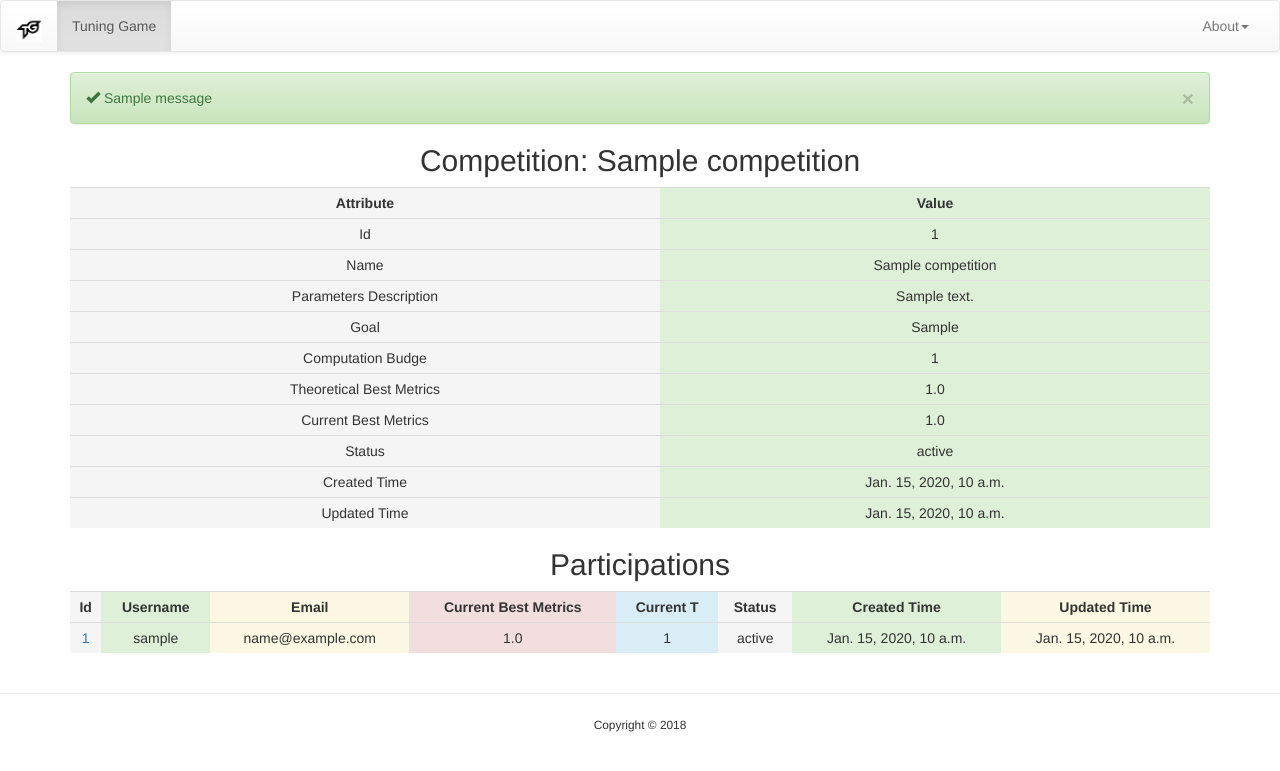
After one commit to tobegit3hub/tuning_game, a Django app: template dashboard/templates/competition_detail.html in a window 1280 px wide. The commit adds this page. Shown: the top 771 px of the page. Run offline with Django 3.2, Linux system fonts and the light colour scheme; the template is opened without the code that fills it: values that come from a table or form of the project are taken from there, others are empty; tables that the repository leaves empty hold one stand-in row (values such as "Sample post"); one stand-in notice (Sample message) is shown; some libraries are stand-ins or nearby versions.

Commit message:
Implement competition detail page

```diff
--- /dev/null
+++ b/dashboard/templates/competition_detail.html
@@ -0,0 +1,110 @@
+{% include "header.html" %}
+
+<div class="container">
+
+    {% if messages %}
+    {% for message in messages %}
+    <div class="alert alert-success">
+        <button type="button" class="close" data-dismiss="alert" aria-hidden="true">×</button>
+        <span class="glyphicon glyphicon-ok"></span> {{ message }}
+    </div>
+    {% endfor %}
+    {% endif %}
+
+    <div id="study">
+        <div align="center">
+            <h2> Competition: {{ competition.name }} </h2>
+        </div>
+
+        <table class="table table-striped table-hover table-condensed">
+            <th class="text-center active">Attribute</th>
+            <th class="text-center success">Value</th>
+
+            <tr>
+                <td class="text-center active">Id</td>
+                <td class="text-center success">{{ competition.id }}</td>
+            </tr>
+            <tr>
+                <td class="text-center active">Name</td>
+                <td class="text-center success">{{ competition.name }}</td>
+            </tr>
+            <tr>
+                <td class="text-center active">Parameters Description</td>
+                <td class="text-center success">{{ competition.parameters_description }}</td>
+            </tr>
+            <tr>
+                <td class="text-center active">Goal</td>
+                <td class="text-center success">{{ competition.goal }}</td>
+            </tr>
+            <tr>
+                <td class="text-center active">Computation Budge</td>
+                <td class="text-center success">{{ competition.computation_budge }}</td>
+            </tr>
+            <tr>
+                <td class="text-center active">Theoretical Best Metrics</td>
+                <td class="text-center success">{{ competition.theoretical_best_metrics }}</td>
+            </tr>
+            <tr>
+                <td class="text-center active">Current Best Metrics</td>
+                <td class="text-center success">{{ competition.current_best_metrics }}</td>
+            </tr>
+            <tr>
+                <td class="text-center active">Status</td>
+                <td class="text-center success">{{ competition.status }}</td>
+            </tr>
+            <tr>
+                <td class="text-center active">Created Time</td>
+                <td class="text-center success">{{ competition.created_time }}</td>
+            </tr>
+            <tr>
+                <td class="text-center active">Updated Time</td>
+                <td class="text-center success">{{ competition.updated_time }}</td>
+            </tr>
+        </table>
+
+    </div>
+
+    <div id="trials">
+        <div align="center">
+            <h2> Participations </h2>
+        </div>
+
+        <table class="table table-striped table-hover table-condensed">
+            <th class="text-center active">Id</th>
+            <th class="text-center success">Username</th>
+            <th class="text-center warning">Email</th>
+            <th class="text-center danger">Current Best Metrics</th>
+            <th class="text-center info">Current T</th>
+            <th class="text-center active">Status</th>
+            <th class="text-center success">Created Time</th>
+            <th class="text-center warning">Updated Time</th>
+            <!--
+            <th class="text-center danger">Operation</th>
+            -->
+
+            {% for participation in participations %}
+            <tr>
+                <td class="text-center active"><a
+                        href="/dashboard/v1/studies/{{ trial.study_id }}/trials/{{ trial.id }}">{{ participation.id }}</a></td>
+                <td class="text-center success">{{ participation.username }}</td>
+                <td class="text-center warning">{{ participation.email }}</td>
+                <td class="text-center danger">{{ participation.current_best_metrics }}</td>
+                <td class="text-center info">{{ participation.current_trial_count }}</td>
+                <td class="text-center active">{{ participation.status }}</td>
+                <td class="text-center success">{{ participation.created_time }}</td>
+                <td class="text-center warning">{{ participation.updated_time }}</td>
+                <!--
+                <td class="text-center danger">
+                    <input type="image" width="22px" src="/static/images/delete-icon.png" alt="Delete"
+                           onclick="delete_resource('/dashboard/v1/studies/{{ trial.study_id }}/trials/{{ trial.id }}')"/>
+                </td>
+                -->
+            </tr>
+            {% endfor %}
+
+        </table>
+    </div>
+
+</div><!-- end of container div -->
+
+{% include "footer.html" %}
--- a/dashboard/templates/index.html
+++ b/dashboard/templates/index.html
@@ -36,7 +36,7 @@
 
                 {% for competition in competitions %}
                 <tr>
-                    <td class="text-center active"><a href="/dashboard/v1/studies/{{ study.id }}">{{ competition.id }}</a>
+                    <td class="text-center active"><a href="/dashboard/v1/competitions/{{ competition.id }}">{{ competition.id }}</a>
                     </td>
                     <td class="text-center success">{{ competition.name }}</td>
                     <td class="text-center warning">{{ competition.parameters_description }}</td>
--- a/dashboard/urls.py
+++ b/dashboard/urls.py
@@ -2,4 +2,14 @@ from django.conf.urls import url
 
 from . import views
 
-urlpatterns = [url(r'^$', views.index, name='index')]
+urlpatterns = [
+    url(r'^$', views.index, name='index'),
+
+    url(r"^v1/competitions/(?P<competition_id>[\w.-]+)$",
+        views.v1_competition,
+        name="v1_competition"),
+    url(r"^v1/participations/(?P<participation_id>[\w.-]+)$",
+        views.v1_participation,
+        name="v1_participation"),
+
+]
--- a/tuning/models.py
+++ b/tuning/models.py
@@ -37,7 +37,7 @@ class Competition(models.Model):
                               dict["goal"], dict["computation_budge"])
 
   def to_json(self):
-    return {"id": self.id, "name": self.name}
+    return {"id": self.id, "name": self.name, "parameters_description": self.parameters_description, "goal": self.goal, "computation_budge": self.computation_budge, "theoretical_best_metrics": self.theoretical_best_metrics, "current_best_metrics": self.current_best_metrics, "status": self.status, "created_time": self.created_time, "updated_time": self.updated_time}
 
 
 class Participation(models.Model):
@@ -46,7 +46,7 @@ class Participation(models.Model):
   email = models.CharField(max_length=128, blank=False)
 
   current_best_metrics = models.FloatField(blank=True, null=True)
-  current_tiral_count = models.IntegerField(blank=True, null=True)
+  current_trial_count = models.IntegerField(blank=True, null=True)
 
   status = models.CharField(max_length=128, blank=False)
   created_time = models.DateTimeField(auto_now_add=True)
@@ -75,7 +75,12 @@ class Participation(models.Model):
         "id": self.id,
         "competition": self.competition.to_json(),
         "username": self.username,
-        "email": self.email
+        "email": self.email,
+        "current_best_metrics": self.current_best_metrics,
+        "current_trial_count": self.current_trial_count,
+        "status": self.status,
+        "created_time": self.created_time,
+        "updated_time": self.updated_time
     }
 
 
@@ -110,5 +115,8 @@ class Trial(models.Model):
         "id": self.id,
         "particiption": self.participation.to_json(),
         "parameters_instance": self.parameters_instance,
-        "metrics": self.metrics
+        "metrics": self.metrics,
+        "status": self.status,
+        "created_time": self.created_time,
+        "updated_time": self.updated_time
     }
--- a/tuning/urls.py
+++ b/tuning/urls.py
@@ -4,7 +4,7 @@ from . import views
 
 urlpatterns = [
     url(r"^$", views.index, name="index"),
-    url(r"^v1/competitions", views.v1_competitions, name="v1_competitions"),
+    url(r"^v1/competitions$", views.v1_competitions, name="v1_competitions"),
     url(r"^v1/competitions/(?P<competition_id>[\w.-]+)$",
         views.v1_competition,
         name="v1_competition"),
```
Also changed, not shown: dashboard/templates/study_detail.html (deleted, +0 -159 lines), dashboard/views.py (+35 -47 lines), dashboard/templates/participation_detail.html (renamed from dashboard/templates/trial_detail.html).
